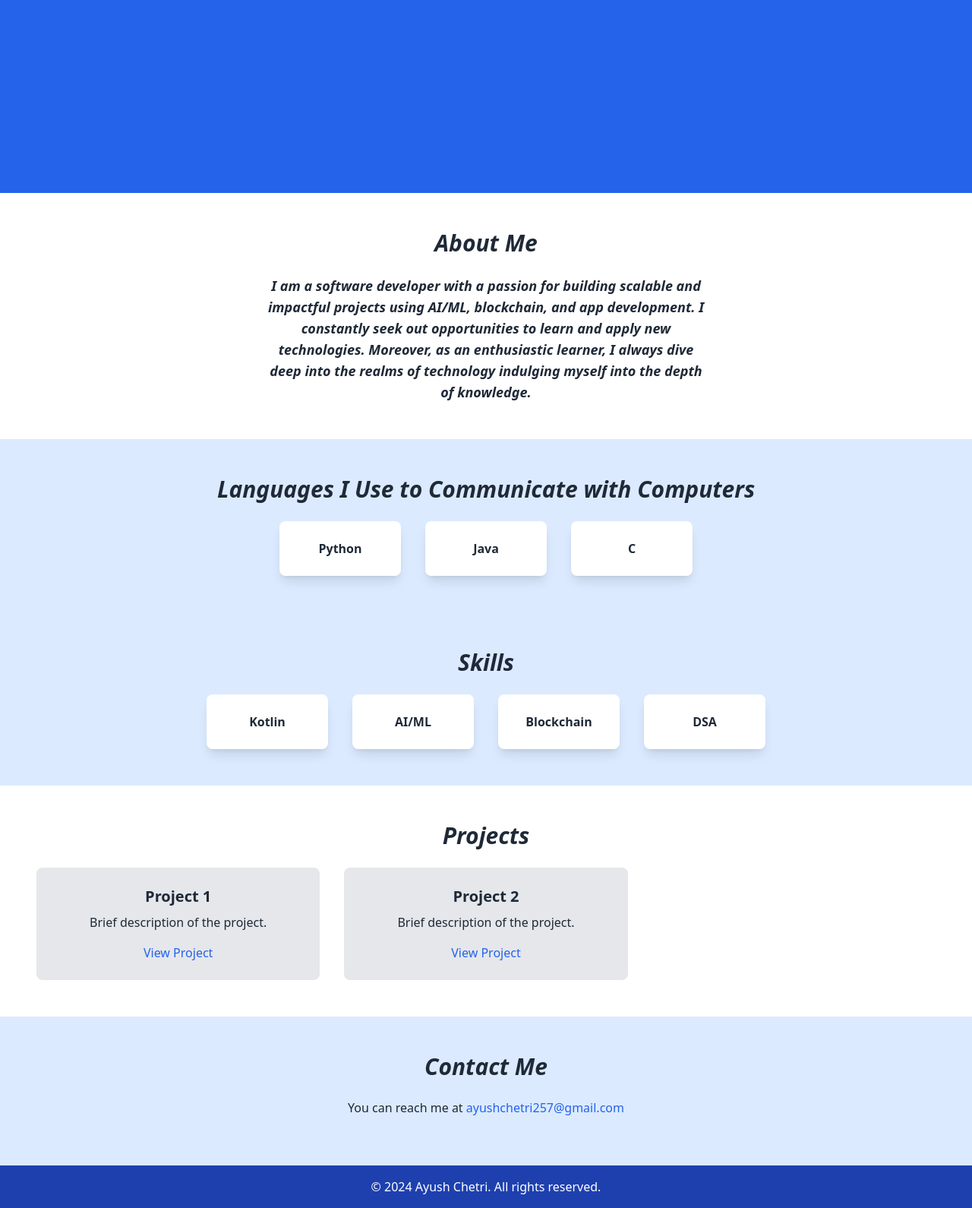
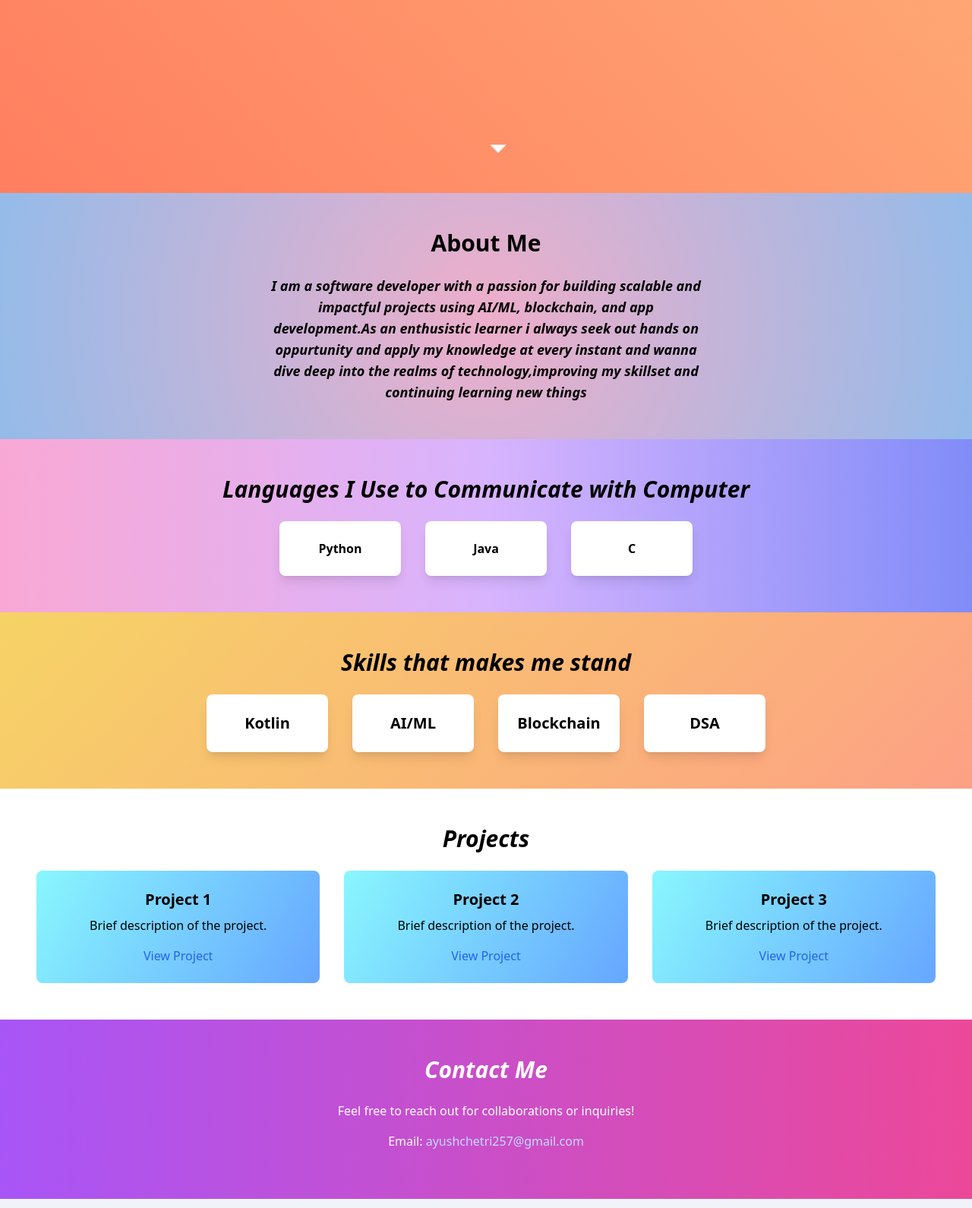
Before and after one commit to ayush1460/ayush-portfolio, a plain HTML site: page index.html in a window 1280 px wide. Shown: the part 546-2136 px from the top of the page at 76% size. Drawn offline with nearby package versions, Linux system fonts and the light colour scheme.

Commit message:
Update index.html

```diff
--- a/index.html
+++ b/index.html
@@ -9,41 +9,91 @@
     <script src="https://cdn.tailwindcss.com"></script>
     <!-- AOS Animation Library CDN -->
     <link rel="stylesheet" href="https://unpkg.com/aos@2.3.1/dist/aos.css" />
+    <!-- Typed.js CDN -->
+    <script src="https://cdn.jsdelivr.net/npm/typed.js@2.0.12"></script>
+    <!-- GSAP CDN -->
+    <script src="https://cdnjs.cloudflare.com/ajax/libs/gsap/3.9.1/gsap.min.js"></script>
+    <!-- Custom Styles -->
+    <style>
+        body {
+            background-color: #f0f4f8;
+        }
+
+        .loader {
+            border: 4px solid #f3f3f3;
+            border-radius: 50%;
+            border-top: 4px solid #e91e63;
+            width: 50px;
+            height: 50px;
+            animation: spin 1s linear infinite;
+        }
+
+        @keyframes spin {
+            0% { transform: rotate(0deg); }
+            100% { transform: rotate(360deg); }
+        }
+
+        .gradient-bg {
+            background: linear-gradient(45deg, #ff7e5f, #feb47b);
+        }
+
+        .gradient-section {
+            background: radial-gradient(circle, rgba(238,174,202,1) 0%, rgba(148,187,233,1) 100%);
+        }
+
+        .gradient-project-card {
+            background: linear-gradient(120deg, #89f7fe 0%, #66a6ff 100%);
+        }
+
+        .skills-bg {
+            background: linear-gradient(135deg, #f6d365 0%, #fda085 100%);
+        }
+    </style>
 </head>
-<body class="bg-white text-gray-800">
+<body class="scroll-smooth">
+
+    <!-- Loading Screen -->
+    <div id="loading-screen" class="fixed inset-0 bg-gradient-to-r from-purple-500 to-pink-500 z-50 flex justify-center items-center">
+        <div class="loader"></div>
+    </div>
 
     <!-- Navigation Bar -->
-    <header class="bg-blue-800 text-white p-4 fixed w-full z-10">
+    <header class="bg-purple-800 text-white p-4 fixed w-full z-10">
         <div class="container mx-auto flex justify-between items-center">
             <h1 class="text-2xl font-bold"><i><b>Welcome to my portfolio</b></i></h1>
             <nav>
-                <a href="#about" class="px-3 hover:underline"><i><b>About</i></b></a>
+                <a href="#about" class="px-3 hover:underline"><i><b>About</b></i></a>
                 <a href="#languages" class="px-3 hover:underline"><i><b>Languages</b></i></a>
                 <a href="#skills" class="px-3 hover:underline"><i><b>Skills</b></i></a>
-                <a href="#projects" class="px-3 hover:underline"><i><b>Projects</i></b></a>
+                <a href="#projects" class="px-3 hover:underline"><i><b>Projects</b></i></a>
                 <a href="#contact" class="px-3 hover:underline"><i><b>Contact</b></i></a>
             </nav>
         </div>
     </header>
 
     <!-- Hero Section -->
-    <section id="hero" class="h-screen flex items-center justify-center bg-blue-600 text-white">
+    <section id="hero" class="h-screen flex items-center justify-center gradient-bg text-white">
         <div class="text-center" data-aos="fade-up">
-            <h1 class="text-5xl font-bold"><i><b>Hi, I'm Ayush Chetri</i></b></h1>
-            <p class="text-2xl mt-4">Software Developer | AI/ML | Blockchain | DSA</p>
-            <a href="#projects" class="mt-8 inline-block bg-white text-blue-600 px-6 py-2 rounded-lg font-bold hover:bg-blue-100"><i><b>View My Work</i></b></a>
+            <h1 class="text-5xl font-bold" id="typed-text"></h1>
+            <p class="text-2xl mt-4 animate-bounce">Software Developer | AI/ML | Blockchain | DSA</p>
+            <a href="#projects" class="mt-8 inline-block bg-white text-purple-600 px-6 py-2 rounded-lg font-bold hover:bg-purple-100 transition duration-300 ease-in-out transform hover:scale-110"><i><b>View My Work</b></i></a>
         </div>
     </section>
 
+    <!-- Scroll Indicator -->
+    <a href="#about" class="absolute bottom-8 left-1/2 transform -translate-x-1/2 animate-bounce">
+        <svg class="w-8 h-8 text-white" fill="currentColor" xmlns="http://www.w3.org/2000/svg" viewBox="0 0 24 24"><path d="M12 14l-8-8h16z"/></svg>
+    </a>
+
     <!-- About Section -->
-    <section id="about" class="p-12 bg-white text-center" data-aos="fade-up">
-        <h2 class="text-3xl font-bold mb-6"><i><b>About Me</i></b></h2>
-        <p class="text-lg max-w-xl mx-auto"><b><i>I am a software developer with a passion for building scalable and impactful projects using AI/ML, blockchain, and app development. I constantly seek out opportunities to learn and apply new technologies. Moreover, as an enthusiastic learner, I always dive deep into the realms of technology indulging myself into the depth of knowledge.</i></b></p>
+    <section id="about" class="p-12 bg-white text-center gradient-section" data-aos="fade-up">
+        <h2 class="text-3xl font-bold mb-6">About Me</h2>
+        <p class="text-lg max-w-xl mx-auto"><b><i>I am a software developer with a passion for building scalable and impactful projects using AI/ML, blockchain, and app development.As an enthusistic learner i always seek out hands on oppurtunity and apply my knowledge at every instant and wanna dive deep into the realms of technology,improving my skillset and continuing learning new things</i></b></p>
     </section>
 
-    <!-- Language Section -->
-    <section id="languages" class="p-12 bg-blue-100 text-center" data-aos="fade-up">
-        <h2 class="text-3xl font-bold mb-6"><i><b>Languages I Use to Communicate with Computers</i></b></h2>
+    <!-- Languages Section -->
+    <section id="languages" class="p-12 bg-gradient-to-r from-pink-300 via-purple-300 to-indigo-400 text-center" data-aos="fade-up">
+        <h2 class="text-3xl font-bold mb-6"><i><b>Languages I Use to Communicate with Computer</i></b></h2>
         <div class="flex justify-center gap-8 flex-wrap">
             <div class="bg-white shadow-lg rounded-lg p-6 w-40">
                 <h3 class="font-bold">Python</h3>
@@ -58,35 +108,39 @@
     </section>
 
     <!-- Skills Section -->
-    <section id="skills" class="p-12 bg-blue-100 text-center" data-aos="fade-up">
-        <h2 class="text-3xl font-bold mb-6"><i><b>Skills</i></b></h2>
+<section id="skills" class="p-12 skills-bg text-center" data-aos="fade-up">
+    <h2 class="text-3xl font-bold mb-6"><i><b>Skills that makes me stand </i></b></h2>
     <div class="flex justify-center gap-8 flex-wrap">
-            <div class="bg-white shadow-lg rounded-lg p-6 w-40">
-                <h3 class="font-bold">Kotlin</h3>
+        <div class="bg-white shadow-lg rounded-lg p-6 w-40 text-center">
+            <h3 class="font-bold text-xl">Kotlin</h3>
         </div>
-            <div class="bg-white shadow-lg rounded-lg p-6 w-40">
-                <h3 class="font-bold">AI/ML</h3>
+        <div class="bg-white shadow-lg rounded-lg p-6 w-40 text-center">
+            <h3 class="font-bold text-xl">AI/ML</h3>
         </div>
-            <div class="bg-white shadow-lg rounded-lg p-6 w-40">
-                <h3 class="font-bold">Blockchain</h3>
+        <div class="bg-white shadow-lg rounded-lg p-6 w-40 text-center">
+            <h3 class="font-bold text-xl">Blockchain</h3>
         </div>
-            <div class="bg-white shadow-lg rounded-lg p-6 w-40">
-                <h3 class="font-bold">DSA</h3>
+        <div class="bg-white shadow-lg rounded-lg p-6 w-40 text-center">
+            <h3 class="font-bold text-xl">DSA</h3>
         </div>
     </div>
 </section>
-
-    <!-- Projects Section -->
+    <!-- Projects Section with Hover Effects -->
     <section id="projects" class="p-12 bg-white text-center" data-aos="fade-up">
         <h2 class="text-3xl font-bold mb-6"><i><b>Projects</i></b></h2>
         <div class="grid grid-cols-1 md:grid-cols-2 lg:grid-cols-3 gap-8">
-            <div class="bg-gray-200 p-6 rounded-lg hover:shadow-2xl transform transition duration-300 hover:scale-105">
+            <div class="gradient-project-card p-6 rounded-lg hover:shadow-2xl transform transition duration-300 hover:scale-110">
                 <h3 class="font-bold text-xl mb-2">Project 1</h3>
                 <p class="mb-4">Brief description of the project.</p>
                 <a href="#" class="text-blue-600 hover:underline">View Project</a>
             </div>
-            <div class="bg-gray-200 p-6 rounded-lg hover:shadow-2xl transform transition duration-300 hover:scale-105">
+            <div class="gradient-project-card p-6 rounded-lg hover:shadow-2xl transform transition duration-300 hover:scale-110">
                 <h3 class="font-bold text-xl mb-2">Project 2</h3>
+                <p class="mb-4">Brief description of the project.</p>
+                <a href="#" class="text-blue-600 hover:underline">View Project</a>
+            </div>
+            <div class="gradient-project-card p-6 rounded-lg hover:shadow-2xl transform transition duration-300 hover:scale-110">
+                <h3 class="font-bold text-xl mb-2">Project 3</h3>
                 <p class="mb-4">Brief description of the project.</p>
                 <a href="#" class="text-blue-600 hover:underline">View Project</a>
             </div>
@@ -94,20 +148,34 @@
     </section>
 
     <!-- Contact Section -->
-    <section id="contact" class="p-12 bg-blue-100 text-center" data-aos="fade-up">
-        <h2 class="text-3xl font-bold mb-6"><i><b>Contact Me</b></i></h2>
-        <p class="mb-4">You can reach me at <a href="mailto:ayushchetri257@gmail.com" class="text-blue-600 hover:underline">ayushchetri257@gmail.com</a></p>
+    <section id="contact" class="p-12 bg-gradient-to-r from-purple-500 to-pink-500 text-white text-center" data-aos="fade-up">
+        <h2 class="text-3xl font-bold mb-6"><i><b>Contact Me</i></b></h2>
+        <p class="mb-4">Feel free to reach out for collaborations or inquiries!</p>
+        <p class="mb-4">Email: <a href="mailto:ayushchetri257@gmail.com" class="text-blue-200 hover:underline">ayushchetri257@gmail.com</a></p>
     </section>
 
-    <!-- Footer -->
-    <footer class="bg-blue-800 text-white p-4 text-center">
-        <p>&copy; 2024 Ayush Chetri. All rights reserved.</p>
-    </footer>
-
-    <!-- AOS Animation Library Script -->
+    <!-- AOS Initialization -->
     <script src="https://unpkg.com/aos@2.3.1/dist/aos.js"></script>
     <script>
-        AOS.init(); // Initialize AOS
+        AOS.init();
     </script>
+
+    <!-- Typed.js Effect -->
+    <script>
+        var typed = new Typed('#typed-text', {
+            strings: ["Hi, I'm Ayush Chetri", "Let's Build Something Great Together!"],
+            typeSpeed: 80,
+            backSpeed: 40,
+            loop: true
+        });
+    </script>
+
+    <!-- Preloader Script -->
+    <script>
+        window.addEventListener('load', () => {
+            document.getElementById('loading-screen').style.display = 'none';
+        });
+    </script>
+
 </body>
 </html>
```
Lines whose indentation alone changed are shown as unchanged.
